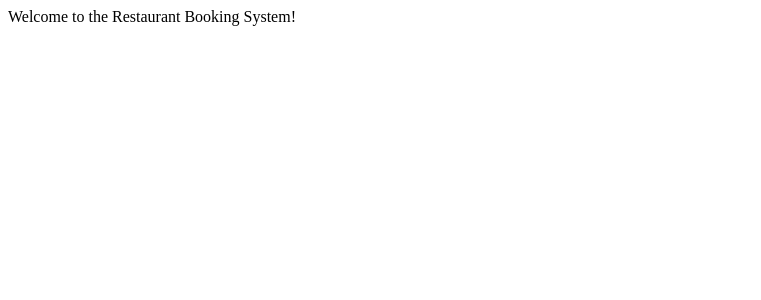
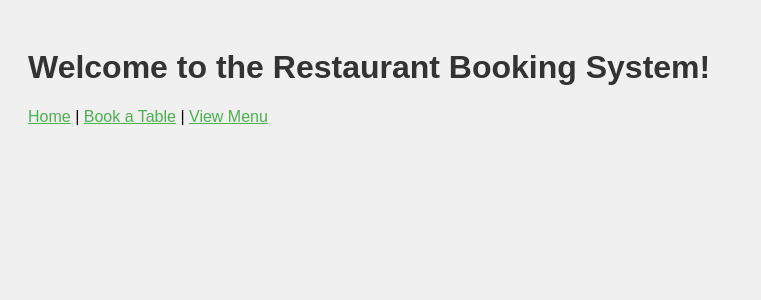
Before and after one commit to GabeColetta24/restaurant_booking, a Django app: page / in a window 1280 px wide. Shown: the top 300 px of the page, without its empty margins (0-761 px from the left). Run offline with Django 4.2, Linux system fonts and the light colour scheme.

Commit message:
Add CSS styling and link to booking, menu, success, and home pages; convert home page to use template

```diff
--- /dev/null
+++ b/bookings/static/bookings/style.css
@@ -0,0 +1,36 @@
+/* Basic styling for the restaurant booking system */
+
+body {
+    font-family: Arial, sans-serif;
+    background-color: #f0f0f0;
+    padding: 20px;
+}
+
+h1, h2 {
+    color: #333;
+}
+
+form {
+    background-color: white;
+    padding: 20px;
+    border-radius: 5px;
+    max-width: 400px;
+    margin: 0 auto;
+}
+
+button {
+    background-color: #4CAF50;
+    color: white;
+    padding: 10px 20px;
+    border: none;
+    border-radius: 4px;
+    cursor: pointer;
+}
+
+button:hover {
+    background-color: #45a049;
+}
+
+a {
+    color: #4CAF50;
+}
--- a/bookings/templates/bookings/booking_success.html
+++ b/bookings/templates/bookings/booking_success.html
@@ -1,8 +1,10 @@
 <!-- Template for booking success confirmation page -->
+{% load static %}
 <!DOCTYPE html>
 <html>
 <head>
     <title>Booking Successful</title>
+    <link rel="stylesheet" type="text/css" href="{% static 'bookings/style.css' %}">
 </head>
 <body>
     <h1>Thank you for your booking!</h1>
--- /dev/null
+++ b/bookings/templates/bookings/home.html
@@ -0,0 +1,16 @@
+{% load static %}
+<!DOCTYPE html>
+<html>
+<head>
+    <title>Home</title>
+    <link rel="stylesheet" type="text/css" href="{% static 'bookings/style.css' %}">
+</head>
+<body>
+    <h1>Welcome to the Restaurant Booking System!</h1>
+    <nav>
+        <a href="/">Home</a> |
+        <a href="/book/">Book a Table</a> |
+        <a href="/menu/">View Menu</a>
+    </nav>
+</body>
+</html>
--- a/bookings/templates/bookings/make_booking.html
+++ b/bookings/templates/bookings/make_booking.html
@@ -1,8 +1,10 @@
 <!-- Template for displaying the booking form -->
+{% load static %}
 <!DOCTYPE html>
 <html>
 <head>
     <title>Make a Booking</title>
+    <link rel="stylesheet" type="text/css" href="{% static 'bookings/style.css' %}">
 </head>
 <body>
     <h1>Book a Table</h1>
--- a/bookings/templates/bookings/menu.html
+++ b/bookings/templates/bookings/menu.html
@@ -1,9 +1,10 @@
 <!-- Template for displaying the restaurant menu -->
-
+{% load static %}
 <!DOCTYPE html>
 <html>
 <head>
     <title>Our Menu</title>
+    <link rel="stylesheet" type="text/css" href="{% static 'bookings/style.css' %}">
 </head>
 <body>
     <h1>Restaurant Menu</h1>
--- a/bookings/views.py
+++ b/bookings/views.py
@@ -4,7 +4,7 @@ from .forms import BookingForm
 
 # View to display homepage
 def home(request):
-    return HttpResponse("Welcome to the Restaurant Booking System!")
+    return render(request, 'bookings/home.html')
 
 
 # View to display and handle booking form
```
